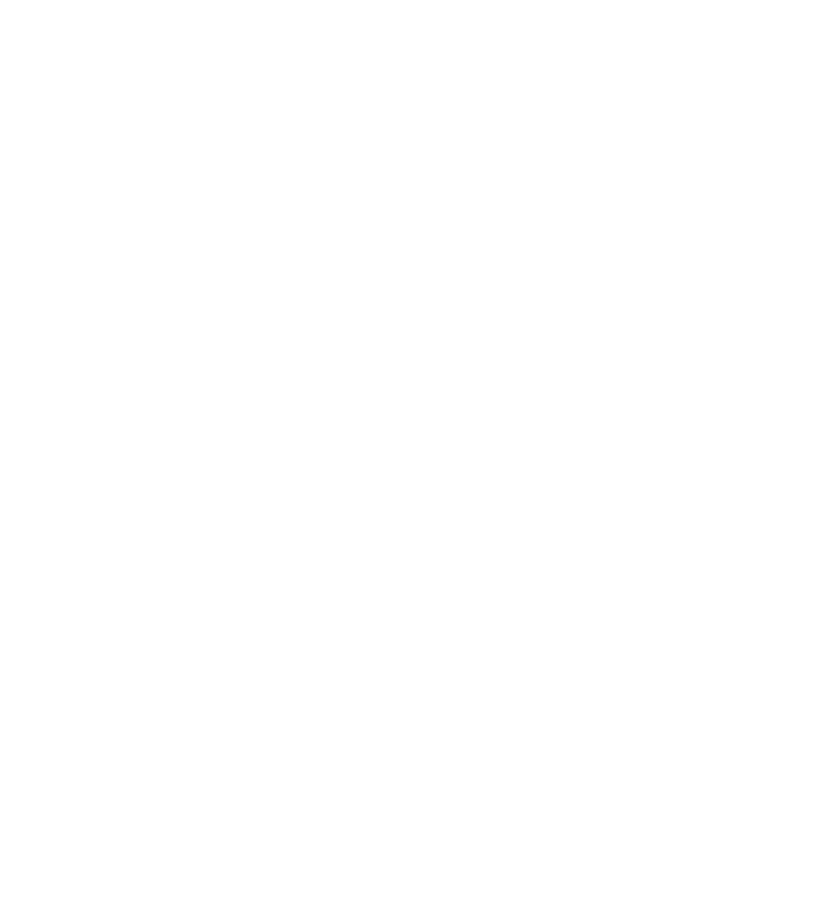
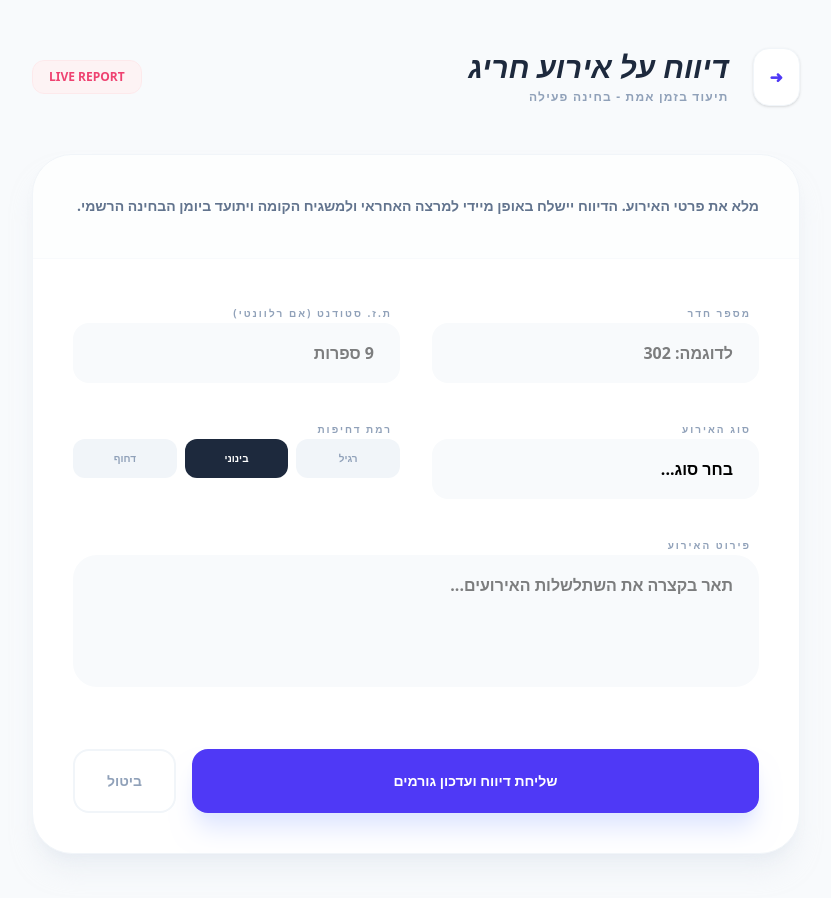
Before and after one commit to ShaharBar99/ExaMonitor, a React (Vite) app in the folder examonitor-vite/: page /exam/incident-report in a window 1280 px wide. Before the commit this address had no page. Shown: the top 898 px of the page, without its empty margins (224-1055 px from the left). Before the commit the page ends 800 px from the top, so only its background shows below. Built offline with nearby package versions, Linux system fonts and the light colour scheme.

Commit message:
IncidentReportPage

```diff
--- a/examonitor-vite/src/app/routes.jsx
+++ b/examonitor-vite/src/app/routes.jsx
@@ -8,6 +8,7 @@
 import FloorSupervisorDashboardPage from "../pages/supervisor/FloorSupervisorDashboardPage";
 import ViewClassroomsPage from "../pages/lecturer/ViewClassroomsPage";
 import LecturerDashboardPage from "../pages/lecturer/LecturerDashboardPage";
+import IncidentReportPage from "../pages/exam/IncidentReportPage";
 
 export default function AppRoutes() {
   const navigate = useNavigate();
@@ -23,6 +24,7 @@
       <Route path="/supervisor/floorsupervisorDashboardPage" element={<FloorSupervisorDashboardPage />} />
       <Route path="/Lecturer/lecturerDashboardPage" element={<LecturerDashboardPage />} />
       <Route path="/exam/view-classrooms" element={<ViewClassroomsPage />} />
+      <Route path="/exam/incident-report" element={<IncidentReportPage />} />
       {/*<Route path="/" element={<Navigate to="/login" replace />} />
       <Route path="*" element={<Navigate to="/login" replace />} />*/}
     </Routes>
--- a/examonitor-vite/src/pages/exam/IncidentReportPage.jsx
+++ b/examonitor-vite/src/pages/exam/IncidentReportPage.jsx
@@ -0,0 +1,159 @@
+import React, { useState } from 'react';
+import { useNavigate } from 'react-router-dom';
+
+export default function IncidentReportPage() {
+  const navigate = useNavigate();
+
+  // State לניהול הטופס
+  const [formData, setFormData] = useState({
+    roomNumber: '',
+    studentId: '',
+    incidentType: '',
+    severity: 'medium',
+    description: '',
+    time: new Date().toLocaleTimeString('he-IL', { hour: '2-digit', minute: '2-digit' })
+  });
+
+  const incidentTypes = [
+    "חשד להעתקה",
+    "הפרעת משמעת",
+    "יציאה חריגה מהכיתה",
+    "תקלה טכנית (מחשב/תוכנה)",
+    "בעיה רפואית",
+    "אחר"
+  ];
+
+  const handleSubmit = (e) => {
+    e.preventDefault();
+    console.log("דיווח נשלח:", formData);
+    // כאן תבוא הלוגיקה של שליחה לשרת/למרצה
+    alert("הדיווח נשלח בהצלחה ודווח למרצה ולמשגיח הקומה");
+    navigate(-1); // חזרה לדף הקודם
+  };
+
+  return (
+    <div className="min-h-screen bg-[#f8fafc] p-8 md:p-12 text-right" dir="rtl">
+
+      {/* Header */}
+      <header className="max-w-3xl mx-auto flex justify-between items-center mb-12">
+        <div className="flex items-center gap-6">
+          <button
+            onClick={() => navigate(-1)}
+            className="p-4 bg-white rounded-2xl shadow-sm hover:bg-slate-50 transition-all border border-slate-100"
+          >
+            <span className="text-indigo-600 font-black">➜</span>
+          </button>
+          <div>
+            <h1 className="text-3xl font-black text-slate-800 italic uppercase">דיווח על אירוע חריג</h1>
+            <p className="text-slate-400 font-bold text-xs mt-1 tracking-widest uppercase">תיעוד בזמן אמת - בחינה פעילה</p>
+          </div>
+        </div>
+        <div className="bg-rose-50 text-rose-600 px-4 py-2 rounded-xl font-black text-xs animate-pulse border border-rose-100">
+          LIVE REPORT
+        </div>
+      </header>
+
+      {/* Form Card */}
+      <main className="max-w-3xl mx-auto bg-white rounded-[40px] shadow-xl shadow-slate-200/50 border border-slate-100 overflow-hidden">
+        <div className="p-10 border-b border-slate-50 bg-slate-50/30">
+          <p className="text-sm font-bold text-slate-500 leading-relaxed">
+            מלא את פרטי האירוע. הדיווח יישלח באופן מיידי למרצה האחראי ולמשגיח הקומה ויתועד ביומן הבחינה הרשמי.
+          </p>
+        </div>
+
+        <form onSubmit={handleSubmit} className="p-10 space-y-8">
+
+          <div className="grid grid-cols-1 md:grid-cols-2 gap-8">
+            {/* מספר חדר */}
+            <div className="space-y-2">
+              <label className="text-[10px] font-black text-slate-400 uppercase tracking-[0.2em] pr-2">מספר חדר</label>
+              <input
+                required
+                type="text"
+                placeholder="לדוגמה: 302"
+                className="w-full bg-slate-50 border-2 border-transparent focus:border-indigo-500 focus:bg-white rounded-2xl py-4 px-6 font-bold transition-all outline-none"
+                onChange={(e) => setFormData({...formData, roomNumber: e.target.value})}
+              />
+            </div>
+
+            {/* תעודת זהות סטודנט */}
+            <div className="space-y-2">
+              <label className="text-[10px] font-black text-slate-400 uppercase tracking-[0.2em] pr-2">ת.ז. סטודנט (אם רלוונטי)</label>
+              <input
+                type="text"
+                placeholder="9 ספרות"
+                className="w-full bg-slate-50 border-2 border-transparent focus:border-indigo-500 focus:bg-white rounded-2xl py-4 px-6 font-bold transition-all outline-none"
+                onChange={(e) => setFormData({...formData, studentId: e.target.value})}
+              />
+            </div>
+          </div>
+
+          <div className="grid grid-cols-1 md:grid-cols-2 gap-8">
+            {/* סוג אירוע */}
+            <div className="space-y-2">
+              <label className="text-[10px] font-black text-slate-400 uppercase tracking-[0.2em] pr-2">סוג האירוע</label>
+              <select
+                required
+                className="w-full bg-slate-50 border-2 border-transparent focus:border-indigo-500 focus:bg-white rounded-2xl py-4 px-6 font-bold transition-all outline-none appearance-none"
+                onChange={(e) => setFormData({...formData, incidentType: e.target.value})}
+              >
+                <option value="">בחר סוג...</option>
+                {incidentTypes.map(type => <option key={type} value={type}>{type}</option>)}
+              </select>
+            </div>
+
+            {/* דחיפות */}
+            <div className="space-y-2">
+              <label className="text-[10px] font-black text-slate-400 uppercase tracking-[0.2em] pr-2">רמת דחיפות</label>
+              <div className="flex gap-2">
+                {['low', 'medium', 'high'].map((lvl) => (
+                  <button
+                    key={lvl}
+                    type="button"
+                    onClick={() => setFormData({...formData, severity: lvl})}
+                    className={`flex-1 py-3 rounded-xl font-black text-[10px] uppercase transition-all ${
+                      formData.severity === lvl
+                        ? (lvl === 'high' ? 'bg-rose-600 text-white shadow-lg shadow-rose-200' : 'bg-slate-800 text-white')
+                        : 'bg-slate-100 text-slate-400 hover:bg-slate-200'
+                    }`}
+                  >
+                    {lvl === 'low' ? 'רגיל' : lvl === 'medium' ? 'בינוני' : 'דחוף'}
+                  </button>
+                ))}
+              </div>
+            </div>
+          </div>
+
+          {/* תיאור האירוע */}
+          <div className="space-y-2">
+            <label className="text-[10px] font-black text-slate-400 uppercase tracking-[0.2em] pr-2">פירוט האירוע</label>
+            <textarea
+              required
+              rows="4"
+              placeholder="תאר בקצרה את השתלשלות האירועים..."
+              className="w-full bg-slate-50 border-2 border-transparent focus:border-indigo-500 focus:bg-white rounded-3xl py-4 px-6 font-bold transition-all outline-none resize-none"
+              onChange={(e) => setFormData({...formData, description: e.target.value})}
+            ></textarea>
+          </div>
+
+          {/* כפתורי פעולה */}
+          <div className="flex gap-4 pt-6">
+            <button
+              type="submit"
+              className="flex-1 bg-indigo-600 text-white py-5 rounded-2xl font-black text-sm hover:bg-indigo-700 shadow-xl shadow-indigo-100 transition-all active:scale-[0.98]"
+            >
+              שליחת דיווח ועדכון גורמים
+            </button>
+            <button
+              type="button"
+              onClick={() => navigate(-1)}
+              className="px-8 bg-white border-2 border-slate-100 text-slate-400 py-5 rounded-2xl font-black text-sm hover:bg-slate-50 transition-all"
+            >
+              ביטול
+            </button>
+          </div>
+        </form>
+      </main>
+    </div>
+  );
+}
--- a/examonitor-vite/src/pages/supervisor/SupervisorDashboardPage.jsx
+++ b/examonitor-vite/src/pages/supervisor/SupervisorDashboardPage.jsx
@@ -1,5 +1,5 @@
 import React, { useEffect, useState } from 'react';
-import { useParams } from 'react-router-dom';
+import { useParams, useNavigate } from 'react-router-dom'; // הוספת useNavigate
 import { attendanceHandlers } from '../../handlers/attendanceHandlers';
 import { incidentHandlers } from '../../handlers/incidentHandlers';
 import Sidebar from '../../components/layout/Sidebar';
@@ -9,11 +9,12 @@
 
 export default function SupervisorDashboard() {
   const { examId } = useParams();
+  const navigate = useNavigate(); // אתחול הניווט
 
   // --- States ---
   const [students, setStudents] = useState([]);
   const [loading, setLoading] = useState(true);
-  const [activeTab, setActiveTab] = useState('bot'); // ברירת מחדל לבוט
+  const [activeTab, setActiveTab] = useState('bot');
   const [isSidebarOpen, setIsSidebarOpen] = useState(true);
 
   // --- Initial Data Load ---
@@ -61,7 +62,6 @@
     out: students.filter(s => s.status === 'שירותים').length
   };
 
-  // טאבים למשגיח רגיל - שימוש ב-IDs שתואמים ל-MessageManager
   const tabs = [
     { id: 'bot', icon: '🤖', label: 'ExamBot Helper' },
     { id: 'chat', icon: '🏢', label: "קשר למשגיח קומה" },
@@ -73,7 +73,6 @@
   return (
     <div className="h-screen flex bg-[#f8fafc] overflow-hidden font-sans text-right" dir="rtl">
 
-      {/* 1. Sidebar - הגדרת תפקיד Supervisor */}
       <Sidebar
         tabs={tabs}
         activeTab={activeTab}
@@ -83,14 +82,12 @@
         logoText="EX"
         logoColor="bg-blue-600"
       >
-        {/* העברת userRole="supervisor" מבטיחה שהמשגיח לא יראה את הצ'אט של המרצה */}
         <SidebarPanel activeTab={activeTab} userRole="supervisor" />
       </Sidebar>
 
-      {/* 2. Main Dashboard Area */}
       <div className="flex-1 flex flex-col overflow-hidden">
 
-        {/* Header */}
+        {/* Header מעודכן עם כפתור דיווח */}
         <header className="bg-white border-b border-slate-100 px-8 py-6 flex justify-between items-center z-30 shadow-sm">
           <div className="flex items-center gap-6">
             <div>
@@ -104,26 +101,34 @@
             </div>
           </div>
 
-          <div className="flex items-center gap-8">
+          <div className="flex items-center gap-4">
+            {/* כפתור קריאה דחופה (נשאר כפי שהיה) */}
             <button
               onClick={() => incidentHandlers.handleCallManager(examId, "302")}
-              className="bg-[#fffbeb] text-[#92400e] px-8 py-4 rounded-[22px] text-lg font-black border-2 border-[#fde68a] hover:bg-[#fef3c7] transition-all flex items-center gap-3 active:scale-95 shadow-sm"
+              className="bg-[#fffbeb] text-[#92400e] px-6 py-4 rounded-[22px] text-sm font-black border-2 border-[#fde68a] hover:bg-[#fef3c7] transition-all flex items-center gap-2 active:scale-95 shadow-sm"
             >
-              קריאה למשגיח קומה
-              <span className="w-3 h-3 bg-[#f59e0b] rounded-full animate-bounce"></span>
+              קריאה למנהל
+              <span className="w-2 h-2 bg-[#f59e0b] rounded-full animate-bounce"></span>
             </button>
 
-            <div className="scale-125 mx-4 shrink-0">
+            {/* כפתור דיווח אירוע חדש - עבור המשגיח בכיתה */}
+            <button
+              onClick={() => navigate('/exam/incident-report')}
+              className="bg-rose-50 text-rose-600 px-6 py-4 rounded-[22px] text-sm font-black border-2 border-rose-100 hover:bg-rose-100 transition-all flex items-center gap-2 active:scale-95 shadow-sm"
+            >
+              ⚠️ דיווח חריג
+            </button>
+
+            <div className="mx-4 shrink-0">
               <ExamTimer initialSeconds={5391} onTimeUp={() => {}} />
             </div>
 
-            <button className="bg-[#0f172a] text-white px-10 py-4 rounded-[22px] text-lg font-black hover:bg-red-600 transition-all active:scale-95 shadow-xl shadow-slate-200">
+            <button className="bg-[#0f172a] text-white px-8 py-4 rounded-[22px] text-sm font-black hover:bg-red-600 transition-all active:scale-95">
               סיום מבחן
             </button>
           </div>
         </header>
 
-        {/* Main Content */}
         <main className="flex-1 overflow-y-auto p-12 bg-[#f8fafc]">
           <div className="mb-12 flex flex-col gap-10">
 
```
Also changed, not shown: examonitor-vite/src/pages/supervisor/FloorSupervisorDashboardPage.jsx (+26 -9 lines).
